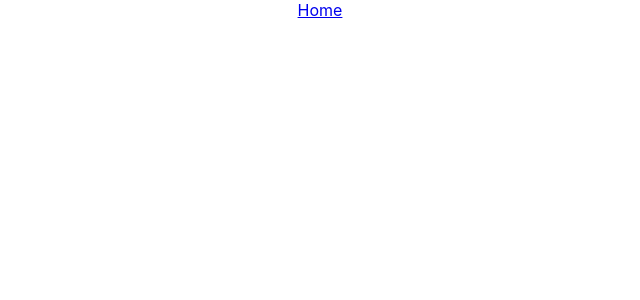
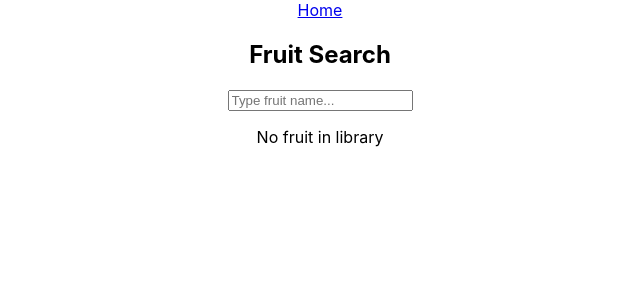
Before and after one commit to gayathrislatrainer23-bot/-MERN-BACKEND---9-TO-11-AM-, a React (Create React App) app: page /FruitSearchApp in a window 1280 px wide. Before the commit this address had no page. Shown: the top 300 px of the page, without its empty margins (320-960 px from the left). Built offline with nearby package versions, Linux system fonts and the light colour scheme.

Commit message:
useREducer and usecallback

```diff
--- a/src/App.js
+++ b/src/App.js
@@ -13,6 +13,9 @@ import Admin from './pages/Admin';
 import ClientHome from './pages/ClientHome';
 import LoginForm from './pages/Loginform';
 import Counter from './components/Counter';
+import FruitSearchApp from './components/FruitSearchApp.jsx';
+import Reducer from './components/ReducerHook.jsx';
+import ReducerHook from './components/ReducerHook.jsx';
 
 function App() {
   //  let name1 = "Manu"
@@ -43,6 +46,9 @@ function App() {
   <Route path='/about'  element ={<About/>}/>
   <Route path='/Admin'  element ={<Admin/>}/>
   <Route path='/Client'  element ={<ClientHome/>}/>
+
+  <Route path='/FruitSearchApp'  element ={<FruitSearchApp/>}/>
+  <Route path='/UseReducer'  element ={<ReducerHook/>}/>
 </Routes>
 </BrowserRouter>
 
--- /dev/null
+++ b/src/components/FruitImage.jsx
@@ -0,0 +1,19 @@
+import React, { useState } from "react";
+
+
+
+const FruitImage = React.memo(({ getFruit }) => {
+  console.log("Child rendered");
+  const image = getFruit();
+  return (
+    <div>
+      {image ? (
+        <img src={image} alt="fruit" width="100" />
+      ) : (
+        <p>No fruit in library</p>
+      )}
+    </div>
+  );
+});
+
+export default FruitImage
--- /dev/null
+++ b/src/components/FruitSearchApp.jsx
@@ -0,0 +1,32 @@
+//  Parent component renamed
+
+import { useCallback, useState } from "react";
+import FruitImage from "./FruitImage";
+
+const fruits = {
+  apple: "https://cdn-icons-png.flaticon.com/128/415/415733.png",
+  banana: "https://cdn-icons-png.flaticon.com/128/2909/2909765.png",
+  mango: "https://cdn-icons-png.flaticon.com/128/135/135620.png",
+};
+
+export default function FruitSearchApp() {
+ const [query, setQuery] = useState("");
+
+  //  useCallback ensures same function reused for same fruit
+  const getFruit = useCallback(() => {
+    return fruits[query] || null;
+  }, [query]);
+
+  return (
+    <div >
+      <h2> Fruit Search</h2>
+      <input
+        type="text"
+        placeholder="Type fruit name..."
+        value={query}
+        onChange={(e) => setQuery(e.target.value)}
+      />
+      <FruitImage getFruit={getFruit} />
+    </div>
+  );
+}
--- /dev/null
+++ b/src/components/ReducerHook.jsx
@@ -0,0 +1,34 @@
+import React, { useReducer } from "react";
+
+const initialState = { count: 0 };
+
+const  reducer=(state, action) => {
+  console.log(action)
+switch (action.type) {
+  case "increment":
+    return { count: state.count + 1 };
+  case "decrement":
+    return { count: state.count - 1 };
+  case "reset":
+    return initialState;
+  default:
+    return state;
+}
+}
+
+
+function ReducerHook() {
+
+  const [state, dispatch] = useReducer(reducer, initialState);
+  return (
+    <>
+    <h1>reducer</h1>
+      <h2>Count: {state.count}</h2>
+      <button onClick={() => dispatch({type: "increment" })}>+</button>
+      <button onClick={() => dispatch({ type: "decrement" })}>-</button>
+      <button onClick={() => dispatch({ type: "reset" })}>Reset</button>
+    </>
+  );
+}
+
+export default ReducerHook;
```
